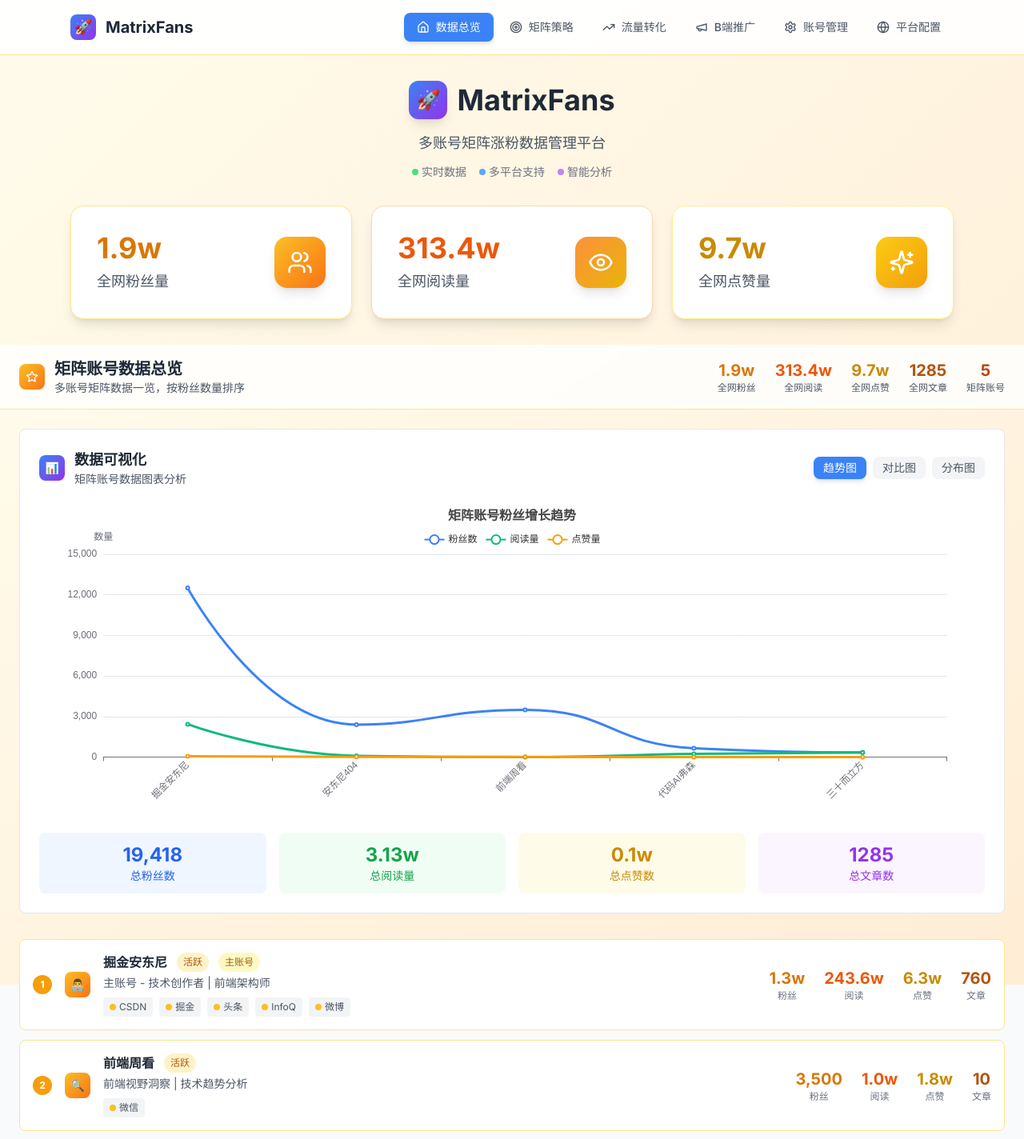
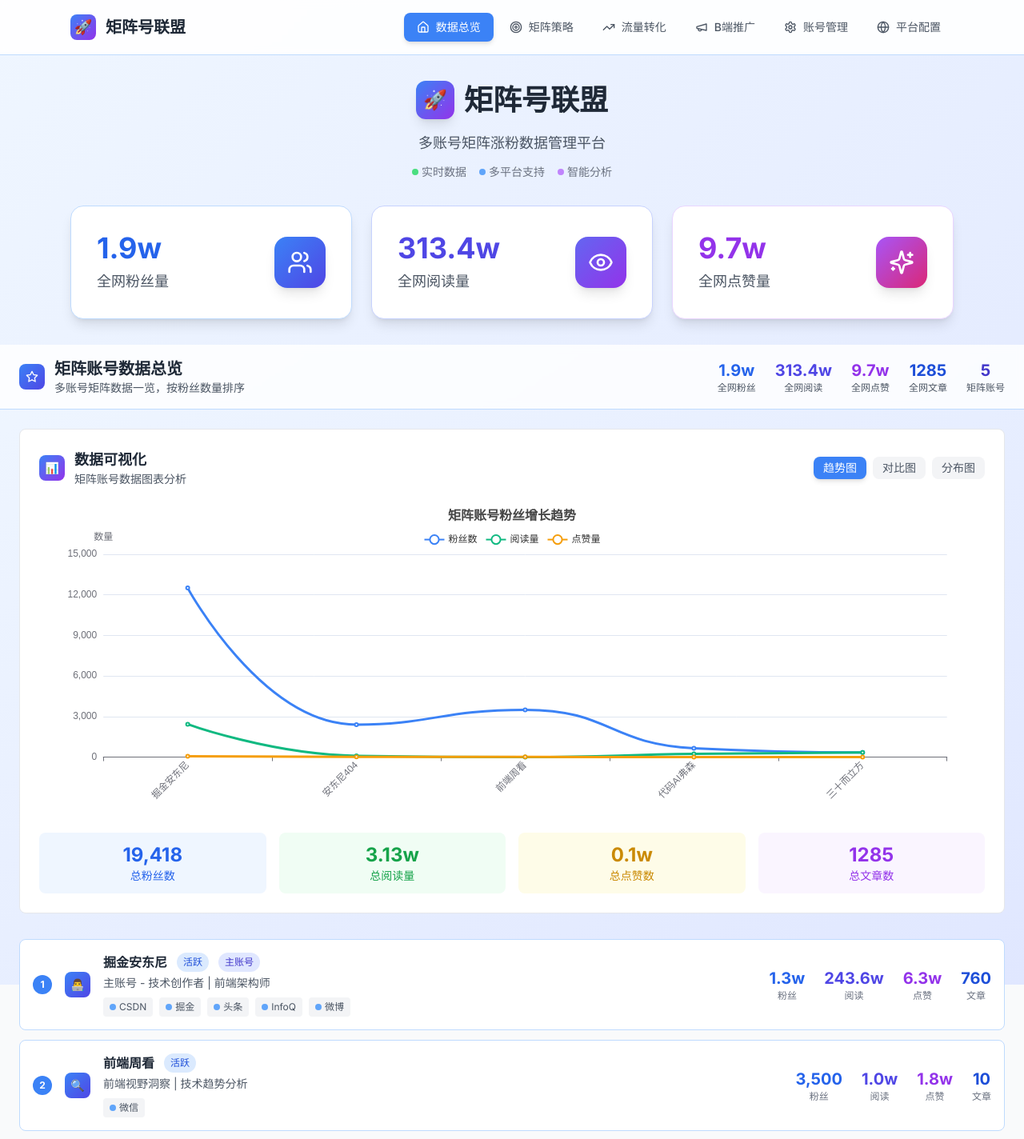
Before and after one commit to TUARAN/MatrixFans, a Vue app: page / in a window 1280 px wide. Shown: the top 1424 px of the page at 80% size. Built offline with nearby package versions, Linux system fonts and the light colour scheme.

Commit message:
feat: 统一设计风格，突出矩阵号联盟品牌
- 更新网站标题为'矩阵号联盟'
- 统一使用蓝色系主题色彩（blue-indigo-purple）
- 优化页面布局和视觉一致性
- 更新HTML标题和SEO信息
- 统一滚动条和交互元素样式

```diff
--- a/index.html
+++ b/index.html
@@ -3,9 +3,9 @@
   <head>
     <meta charset="UTF-8" />
     <meta name="viewport" content="width=device-width, initial-scale=1.0" />
-    <title>安东尼漫长岁月技术社区数据面板</title>
-    <meta name="description" content="安东尼漫长岁月全网技术社区平台数据面板，聚合展示CSDN、掘金、知乎、头条、51CTO、微信公众号等多平台粉丝、阅读、文章、荣誉等核心数据。" />
-    <meta name="keywords" content="安东尼漫长岁月, 技术社区, 数据面板, 粉丝, 阅读量, 文章数, CSDN, 掘金, 知乎, 头条, 51CTO, 微信公众号" />
+    <title>矩阵号联盟 - 多账号矩阵涨粉数据管理平台</title>
+    <meta name="description" content="矩阵号联盟是专业的多账号矩阵涨粉数据管理平台，支持多平台账号统一管理、数据追踪、流量转化和B端推广，助力内容创作者实现流量变现。" />
+    <meta name="keywords" content="矩阵号联盟, 多账号矩阵, 涨粉数据, 流量转化, B端推广, 内容创作, 数据管理, 矩阵运营" />
     <link rel="icon" href="/favicon.ico" type="image/x-icon" />
   </head>
   <body>
--- a/src/App.vue
+++ b/src/App.vue
@@ -94,9 +94,9 @@
 </script>
 
 <template>
-  <div id="app" class="min-h-screen bg-gradient-to-br from-amber-50 to-orange-100">
+  <div id="app" class="min-h-screen bg-gradient-to-br from-blue-50 to-indigo-100">
     <!-- 导航栏 -->
-    <nav class="bg-white/90 backdrop-blur-sm border-b border-amber-200 sticky top-0 z-40">
+    <nav class="bg-white/90 backdrop-blur-sm border-b border-blue-200 sticky top-0 z-40">
       <div class="max-w-6xl mx-auto px-6 py-4">
         <div class="flex items-center justify-between">
           <!-- Logo -->
@@ -104,7 +104,7 @@
             <div class="w-8 h-8 bg-gradient-to-br from-blue-500 to-purple-600 rounded-lg flex items-center justify-center">
               <span class="text-lg">🚀</span>
             </div>
-            <span class="text-xl font-bold text-gray-800">MatrixFans</span>
+            <span class="text-xl font-bold text-gray-800">矩阵号联盟</span>
           </div>
 
           <!-- 导航菜单 -->
@@ -173,7 +173,7 @@
                   <span class="text-2xl">🚀</span>
                 </div>
                 <h1 class="text-4xl font-bold text-gray-800">
-                  MatrixFans
+                  矩阵号联盟
                 </h1>
               </div>
               <p class="text-lg text-gray-600">多账号矩阵涨粉数据管理平台</p>
@@ -196,45 +196,45 @@
             <!-- 主要统计卡片 -->
             <div class="grid grid-cols-1 sm:grid-cols-2 lg:grid-cols-3 gap-4 md:gap-6">
               <!-- 全网粉丝量 -->
-              <div class="bg-white rounded-2xl p-4 md:p-8 border border-amber-200 shadow-lg hover:shadow-xl transition-all duration-300">
+              <div class="bg-white rounded-2xl p-4 md:p-8 border border-blue-200 shadow-lg hover:shadow-xl transition-all duration-300">
                 <div class="flex items-center justify-between">
                   <div>
-                    <div class="text-4xl font-bold text-amber-600 mb-2">
+                    <div class="text-4xl font-bold text-blue-600 mb-2">
                       {{ animatedFansDisplay }}
                     </div>
                     <div class="text-gray-600 text-lg font-medium">全网粉丝量</div>
                   </div>
-                  <div class="w-16 h-16 bg-gradient-to-br from-amber-400 to-orange-500 rounded-2xl flex items-center justify-center shadow-lg">
+                  <div class="w-16 h-16 bg-gradient-to-br from-blue-500 to-indigo-600 rounded-2xl flex items-center justify-center shadow-lg">
                     <Users class="w-8 h-8 text-white" />
                   </div>
                 </div>
               </div>
 
               <!-- 全网阅读量 -->
-              <div class="bg-white rounded-2xl p-4 md:p-8 border border-orange-200 shadow-lg hover:shadow-xl transition-all duration-300">
+              <div class="bg-white rounded-2xl p-4 md:p-8 border border-indigo-200 shadow-lg hover:shadow-xl transition-all duration-300">
                 <div class="flex items-center justify-between">
                   <div>
-                    <div class="text-4xl font-bold text-orange-600 mb-2">
+                    <div class="text-4xl font-bold text-indigo-600 mb-2">
                       {{ animatedReadsDisplay }}
                     </div>
                     <div class="text-gray-600 text-lg font-medium">全网阅读量</div>
                   </div>
-                  <div class="w-16 h-16 bg-gradient-to-br from-orange-400 to-yellow-500 rounded-2xl flex items-center justify-center shadow-lg">
+                  <div class="w-16 h-16 bg-gradient-to-br from-indigo-500 to-purple-600 rounded-2xl flex items-center justify-center shadow-lg">
                     <Eye class="w-8 h-8 text-white" />
                   </div>
                 </div>
               </div>
 
               <!-- 全网点赞量 -->
-              <div class="bg-white rounded-2xl p-4 md:p-8 border border-yellow-200 shadow-lg hover:shadow-xl transition-all duration-300">
+              <div class="bg-white rounded-2xl p-4 md:p-8 border border-purple-200 shadow-lg hover:shadow-xl transition-all duration-300">
                 <div class="flex items-center justify-between">
                   <div>
-                    <div class="text-4xl font-bold text-yellow-600 mb-2">
+                    <div class="text-4xl font-bold text-purple-600 mb-2">
                       {{ animatedLikesDisplay }}
                     </div>
                     <div class="text-gray-600 text-lg font-medium">全网点赞量</div>
                   </div>
-                  <div class="w-16 h-16 bg-gradient-to-br from-yellow-400 to-amber-500 rounded-2xl flex items-center justify-center shadow-lg">
+                  <div class="w-16 h-16 bg-gradient-to-br from-purple-500 to-pink-600 rounded-2xl flex items-center justify-center shadow-lg">
                     <Sparkles class="w-8 h-8 text-white" />
                   </div>
                 </div>
@@ -261,11 +261,11 @@
 }
 
 ::-webkit-scrollbar-thumb {
-  background: #f59e0b;
+  background: #3b82f6;
   border-radius: 2px;
 }
 
 ::-webkit-scrollbar-thumb:hover {
-  background: #d97706;
+  background: #2563eb;
 }
 </style>
--- a/src/views/DashboardView.vue
+++ b/src/views/DashboardView.vue
@@ -149,13 +149,13 @@
 </script>
 
 <template>
-  <div class="h-screen bg-gradient-to-br from-amber-50 to-orange-100 flex flex-col">
+  <div class="h-screen bg-gradient-to-br from-blue-50 to-indigo-100 flex flex-col">
     <!-- 页面标题 -->
-    <div class="bg-white/80 backdrop-blur-sm border-b border-amber-200 flex-shrink-0">
+    <div class="bg-white/80 backdrop-blur-sm border-b border-blue-200 flex-shrink-0">
       <div class="max-w-7xl mx-auto px-6 py-4">
         <div class="flex items-center justify-between">
           <div class="flex items-center space-x-3">
-            <div class="w-8 h-8 bg-gradient-to-br from-amber-400 to-orange-500 rounded-lg flex items-center justify-center">
+            <div class="w-8 h-8 bg-gradient-to-br from-blue-500 to-indigo-600 rounded-lg flex items-center justify-center">
               <Star class="w-4 h-4 text-white" />
             </div>
             <div>
@@ -167,31 +167,31 @@
           <!-- 矩阵全览信息 -->
           <div class="hidden lg:flex items-center space-x-6">
             <div class="text-center">
-              <div class="text-xl font-bold text-amber-600">
+              <div class="text-xl font-bold text-blue-600">
                 {{ formatNumber(animatedGlobalFans) }}
               </div>
               <div class="text-gray-600 text-xs">全网粉丝</div>
             </div>
             <div class="text-center">
-              <div class="text-xl font-bold text-orange-600">
+              <div class="text-xl font-bold text-indigo-600">
                 {{ formatNumber(animatedGlobalReads) }}
               </div>
               <div class="text-gray-600 text-xs">全网阅读</div>
             </div>
             <div class="text-center">
-              <div class="text-xl font-bold text-yellow-600">
+              <div class="text-xl font-bold text-purple-600">
                 {{ formatNumber(animatedGlobalLikes) }}
               </div>
               <div class="text-gray-600 text-xs">全网点赞</div>
             </div>
             <div class="text-center">
-              <div class="text-xl font-bold text-amber-700">
+              <div class="text-xl font-bold text-blue-700">
                 {{ animatedGlobalArticles }}
               </div>
               <div class="text-gray-600 text-xs">全网文章</div>
             </div>
             <div class="text-center">
-              <div class="text-xl font-bold text-orange-700">
+              <div class="text-xl font-bold text-indigo-700">
                 {{ animatedGlobalAccounts }}
               </div>
               <div class="text-gray-600 text-xs">矩阵账号</div>
@@ -213,26 +213,26 @@
         <div
           v-for="(account, index) in allAccountsData"
           :key="account.id"
-          class="bg-white rounded-lg border border-amber-200 hover:shadow-md transition-all duration-200"
+          class="bg-white rounded-lg border border-blue-200 hover:shadow-md transition-all duration-200"
         >
           <div class="flex items-center p-4">
             <!-- 排名 -->
-            <div class="flex-shrink-0 w-6 h-6 bg-amber-500 rounded-full flex items-center justify-center mr-4">
+            <div class="flex-shrink-0 w-6 h-6 bg-blue-500 rounded-full flex items-center justify-center mr-4">
               <span class="text-white font-bold text-xs">{{ index + 1 }}</span>
             </div>
 
             <!-- 账号信息 -->
-            <div class="flex-shrink-0 w-8 h-8 bg-gradient-to-br from-amber-400 to-orange-500 rounded-lg flex items-center justify-center mr-4">
+            <div class="flex-shrink-0 w-8 h-8 bg-gradient-to-br from-blue-500 to-indigo-600 rounded-lg flex items-center justify-center mr-4">
               <span class="text-sm">{{ account.avatar }}</span>
             </div>
 
             <div class="flex-1 min-w-0">
               <div class="flex items-center space-x-3 mb-1">
                 <h3 class="text-base font-semibold text-gray-800">{{ account.displayName }}</h3>
-                <span class="text-xs px-2 py-1 bg-amber-100 text-amber-700 rounded-full">
+                <span class="text-xs px-2 py-1 bg-blue-100 text-blue-700 rounded-full">
                   {{ account.status === 'active' ? '活跃' : '暂停' }}
                 </span>
-                <span v-if="account.isMain" class="text-xs px-2 py-1 bg-yellow-100 text-yellow-700 rounded-full">
+                <span v-if="account.isMain" class="text-xs px-2 py-1 bg-indigo-100 text-indigo-700 rounded-full">
                   主账号
                 </span>
               </div>
@@ -245,7 +245,7 @@
                   :key="platform"
                   class="flex items-center space-x-1 px-2 py-1 bg-gray-100 rounded text-xs"
                 >
-                  <div class="w-2 h-2 bg-amber-400 rounded-full"></div>
+                  <div class="w-2 h-2 bg-blue-400 rounded-full"></div>
                   <span class="text-gray-600 text-xs">{{ platformConfigs[platform]?.name || platform }}</span>
                 </div>
               </div>
@@ -255,7 +255,7 @@
             <div class="flex-shrink-0 flex items-center space-x-3 md:space-x-6 ml-3 md:ml-6">
               <!-- 粉丝数 -->
               <div class="text-center">
-                <div class="text-lg md:text-xl font-bold text-amber-600">
+                <div class="text-lg md:text-xl font-bold text-blue-600">
                   {{ formatNumber(account.stats.totalFans) }}
                 </div>
                 <div class="text-gray-500 text-xs">粉丝</div>
@@ -263,7 +263,7 @@
 
               <!-- 阅读量 -->
               <div class="text-center">
-                <div class="text-lg md:text-xl font-bold text-orange-600">
+                <div class="text-lg md:text-xl font-bold text-indigo-600">
                   {{ formatNumber(account.stats.totalReads) }}
                 </div>
                 <div class="text-gray-500 text-xs">阅读</div>
@@ -271,7 +271,7 @@
 
               <!-- 点赞量 -->
               <div class="text-center">
-                <div class="text-lg md:text-xl font-bold text-yellow-600">
+                <div class="text-lg md:text-xl font-bold text-purple-600">
                   {{ formatNumber(account.stats.totalLikes) }}
                 </div>
                 <div class="text-gray-500 text-xs">点赞</div>
@@ -279,7 +279,7 @@
 
               <!-- 文章数 -->
               <div class="text-center">
-                <div class="text-lg md:text-xl font-bold text-amber-700">
+                <div class="text-lg md:text-xl font-bold text-blue-700">
                   {{ account.stats.totalArticles }}
                 </div>
                 <div class="text-gray-500 text-xs">文章</div>
@@ -305,11 +305,11 @@
 }
 
 ::-webkit-scrollbar-thumb {
-  background: #f59e0b;
+  background: #3b82f6;
   border-radius: 2px;
 }
 
 ::-webkit-scrollbar-thumb:hover {
-  background: #d97706;
+  background: #2563eb;
 }
 </style>
```
